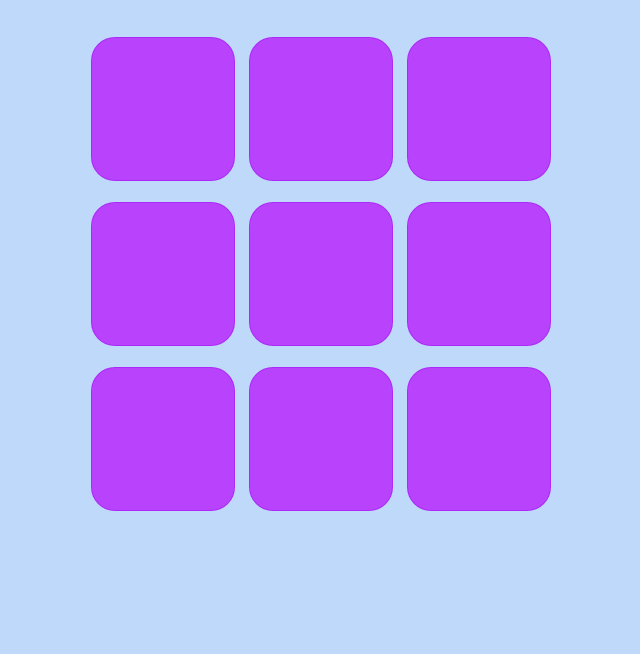
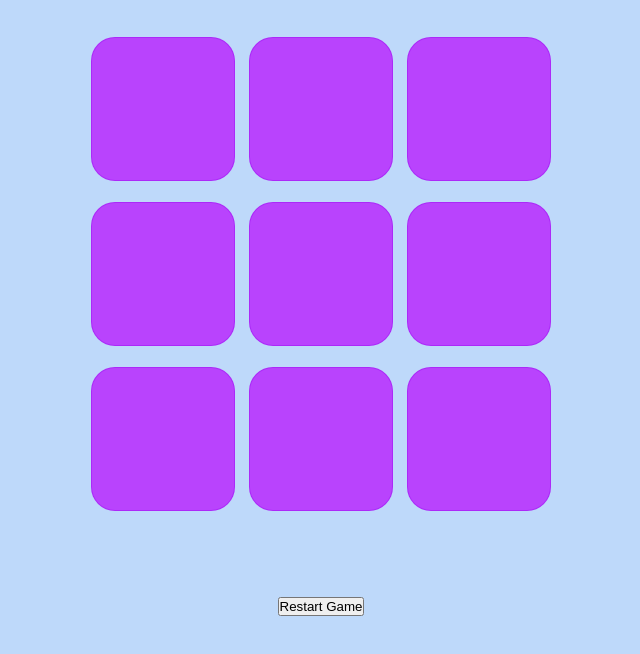
Before and after one commit to ShakalBhau0001/Simple-Web-Projects, a plain HTML site: page Tic-Tac-Toe/index.html in a window 1280 px wide. Shown: the part 146-800 px from the top of the page, without its empty margins (319-959 px from the left). Drawn offline with Linux system fonts and the light colour scheme.

Commit message:
index.html

```diff
--- a/Tic-Tac-Toe/index.html
+++ b/Tic-Tac-Toe/index.html
@@ -24,6 +24,7 @@
             <button class="box"></button>
         </div>
     </div>
+    <button id="restart">Restart Game</button>
     <script src="script.js"></script>
 </body>
 </html>
```
